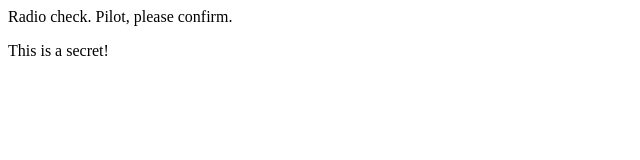
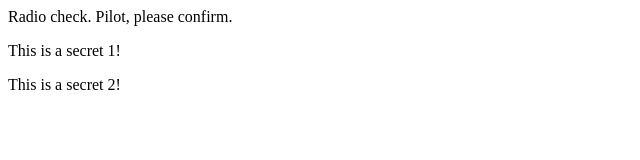
Before and after one commit to gracengale/communication-log, a plain HTML site: page index.html in a window 1280 px wide. Shown: the whole page, without its empty margins (0-640 px from the left). Drawn offline with Linux system fonts and the light colour scheme.

Commit message:
Added a thrid line

```diff
--- a/index.html
+++ b/index.html
@@ -1,6 +1,7 @@
 <html>
 <body>
    <p>Radio check. Pilot, please confirm.</p>
-   <p>This is a secret!</p>
+   <p>This is a secret 1!</p>
+   <p>This is a secret 2!</p>
 </body>
 </html>
```
